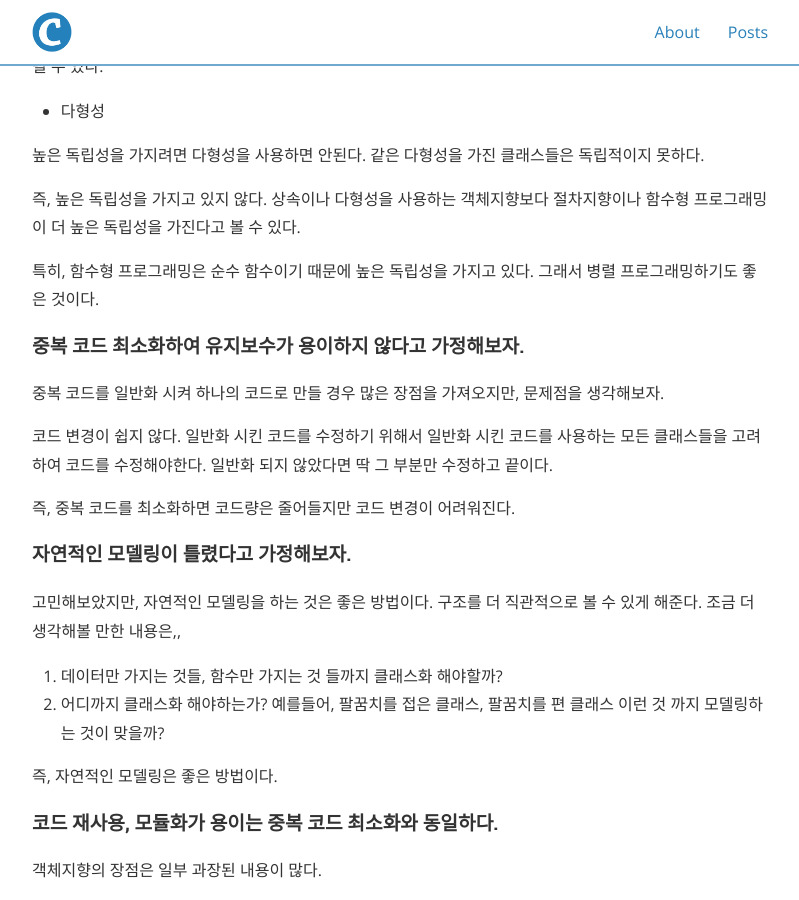
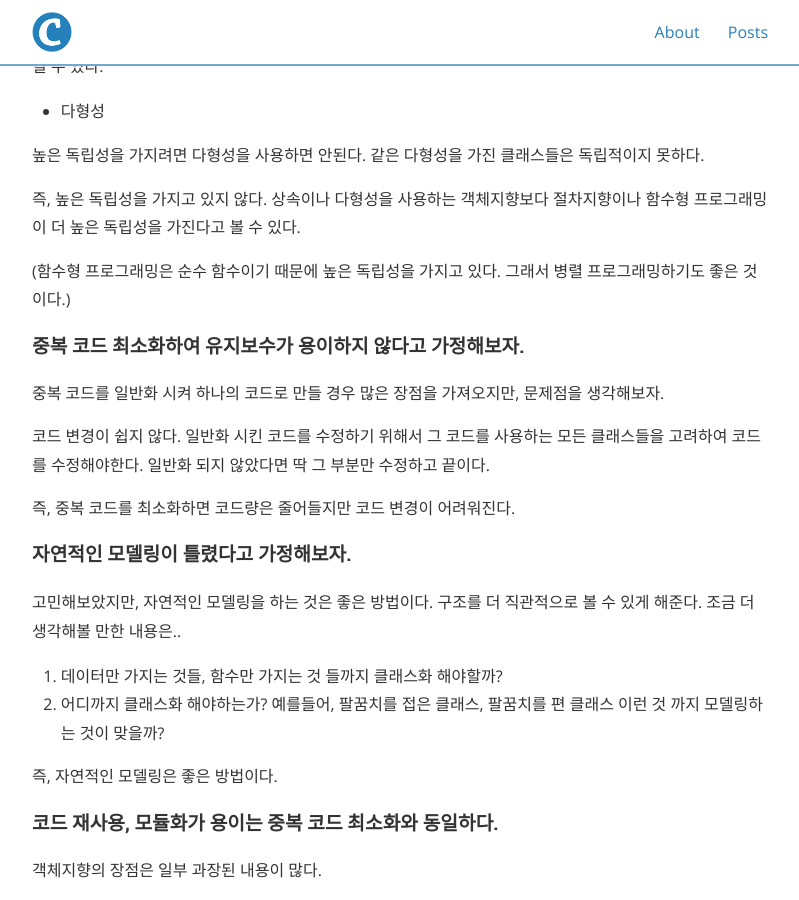
Before and after one commit to rlatkddn212/rlatkddn212.github.io, a Jekyll site: the page built from _posts/2020-02-03-OOP.md, in a window 1280 px wide and 900 px high, scrolled down 1022 px. Shown: the whole window, without its empty margins (240-1039 px from the left). Built offline with Jekyll 4.4.1, drawn with Linux system fonts in a browser that asks for light colours; nearby versions of some CDN libraries.

Commit message:
Update 2020-02-03-OOP.md

```diff
--- a/_posts/2020-02-03-OOP.md
+++ b/_posts/2020-02-03-OOP.md
@@ -48,7 +48,7 @@ tags:	객체지향
 
 즉, 높은 독립성을 가지고 있지 않다. 상속이나 다형성을 사용하는 객체지향보다 절차지향이나 함수형 프로그래밍이 더 높은 독립성을 가진다고 볼 수 있다.
 
-특히, 함수형 프로그래밍은 순수 함수이기 때문에 높은 독립성을 가지고 있다. 그래서 병렬 프로그래밍하기도 좋은 것이다.
+(함수형 프로그래밍은 순수 함수이기 때문에 높은 독립성을 가지고 있다. 그래서 병렬 프로그래밍하기도 좋은 것이다.)
 
 
 
@@ -56,7 +56,7 @@ tags:	객체지향
 
 중복 코드를 일반화 시켜 하나의 코드로 만들 경우 많은 장점을 가져오지만, 문제점을 생각해보자.
 
-코드 변경이 쉽지 않다. 일반화 시킨 코드를 수정하기 위해서 일반화 시킨 코드를 사용하는 모든 클래스들을 고려하여 코드를 수정해야한다. 일반화 되지 않았다면 딱 그 부분만 수정하고 끝이다.
+코드 변경이 쉽지 않다. 일반화 시킨 코드를 수정하기 위해서 그 코드를 사용하는 모든 클래스들을 고려하여 코드를 수정해야한다. 일반화 되지 않았다면 딱 그 부분만 수정하고 끝이다.
 
 
 
@@ -66,7 +66,7 @@ tags:	객체지향
 
 #### 자연적인 모델링이 틀렸다고 가정해보자.
 
-고민해보았지만, 자연적인 모델링을 하는 것은 좋은 방법이다. 구조를 더 직관적으로 볼 수 있게 해준다. 조금 더 생각해볼 만한 내용은,,
+고민해보았지만, 자연적인 모델링을 하는 것은 좋은 방법이다. 구조를 더 직관적으로 볼 수 있게 해준다. 조금 더 생각해볼 만한 내용은..
 
 1. 데이터만 가지는 것들, 함수만 가지는 것 들까지 클래스화 해야할까?
 2. 어디까지 클래스화 해야하는가? 예를들어, 팔꿈치를 접은 클래스, 팔꿈치를 편 클래스 이런 것 까지 모델링하는 것이 맞을까?
```
